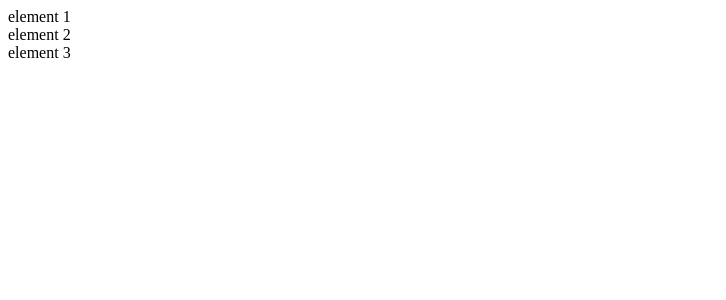
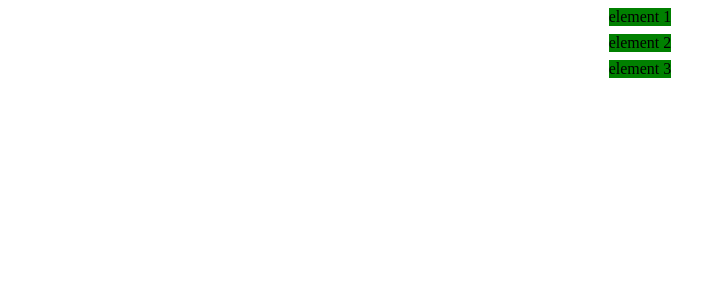
Before and after one commit to robinjac/R4, a SvelteKit app: page / in a window 1280 px wide. Shown: the top 300 px of the page, without its empty margins (0-726 px from the left). Built offline with nearby package versions, Linux system fonts and the light colour scheme.

Commit message:
Fix vars, flex and enable borders

```diff
--- a/src/components/Stack.svelte
+++ b/src/components/Stack.svelte
@@ -13,6 +13,7 @@
 </script>
 
 <div
+    style:display="flex"
     style:gap={gap ? `var(--size-${gap})` : "0"}
     style:flex-direction={vertical ? "column" : "row"}
     style:align-items={align}
@@ -20,9 +21,3 @@
 >
     {@render children()}
 </div>
-
-<style>
-    :host {
-        display: flex;
-    }
-</style>
--- a/src/components/View.svelte
+++ b/src/components/View.svelte
@@ -1,12 +1,29 @@
 <script lang="ts">
     import type { Snippet } from "svelte";
 
-     type Props = {
+    type Props = {
         padding?: { top?: Spacing; bottom?: Spacing; left?: Spacing; right?: Spacing } | Spacing;
         border?: { top?: boolean; bottom?: boolean; left?: boolean; right?: boolean } | boolean;
         rounded?: { top?: Spacing; bottom?: Spacing; left?: Spacing; right?: Spacing } | boolean;
         background?: Background;
         children: Snippet;
+    };
+
+    const fromBorder = (border: Props["border"]) => {
+        if (typeof border === "boolean") {
+            return border ? "1px solid var(--color-border)" : "none";
+        }
+
+        if (typeof border === "object") {
+            return `
+                ${border.top ? "1px solid var(--color-border)" : "none"}
+                ${border.right ? "1px solid var(--color-border)" : "none"}
+                ${border.bottom ? "1px solid var(--color-border)" : "none"}
+                ${border.left ? "1px solid var(--color-border)" : "none"}
+            `;
+        }
+
+        return "none";
     };
 
     const fromPadding = (padding: Props["padding"]) => {
@@ -46,13 +63,14 @@
         }
     };
 
-    const { children, padding, rounded = false, background }: Props = $props();;
+    const { children, padding, border, rounded = false, background }: Props = $props();;
 </script>
 
 <div
+    style:border={fromBorder(border)}
     style:padding={fromPadding(padding)}
     style:border-radius={fromRounded(rounded) ?? "0"}
-    style:background-color={typeof background === "string" ? `var(--color-${background})` : undefined }
+    style:background-color={typeof background === "string" ? background : undefined }
 >
     {@render children()}
 </div>
--- a/src/routes/+page.svelte
+++ b/src/routes/+page.svelte
@@ -1,11 +1,11 @@
 <script>
+    import "../styles.css"
     import Stack from "../components/Stack.svelte";
     import View from "../components/View.svelte";
-
 </script>
 
-<Stack gap="m" vertical align="center">
-    <View>element 1</View>
-    <View>element 2</View>
-    <View>element 3</View>
+<Stack gap="xxs" vertical align="center">
+    <View border background="green">element 1</View>
+    <View border background="green">element 2</View>
+    <View border background="green">element 3</View>
 </Stack>
```
